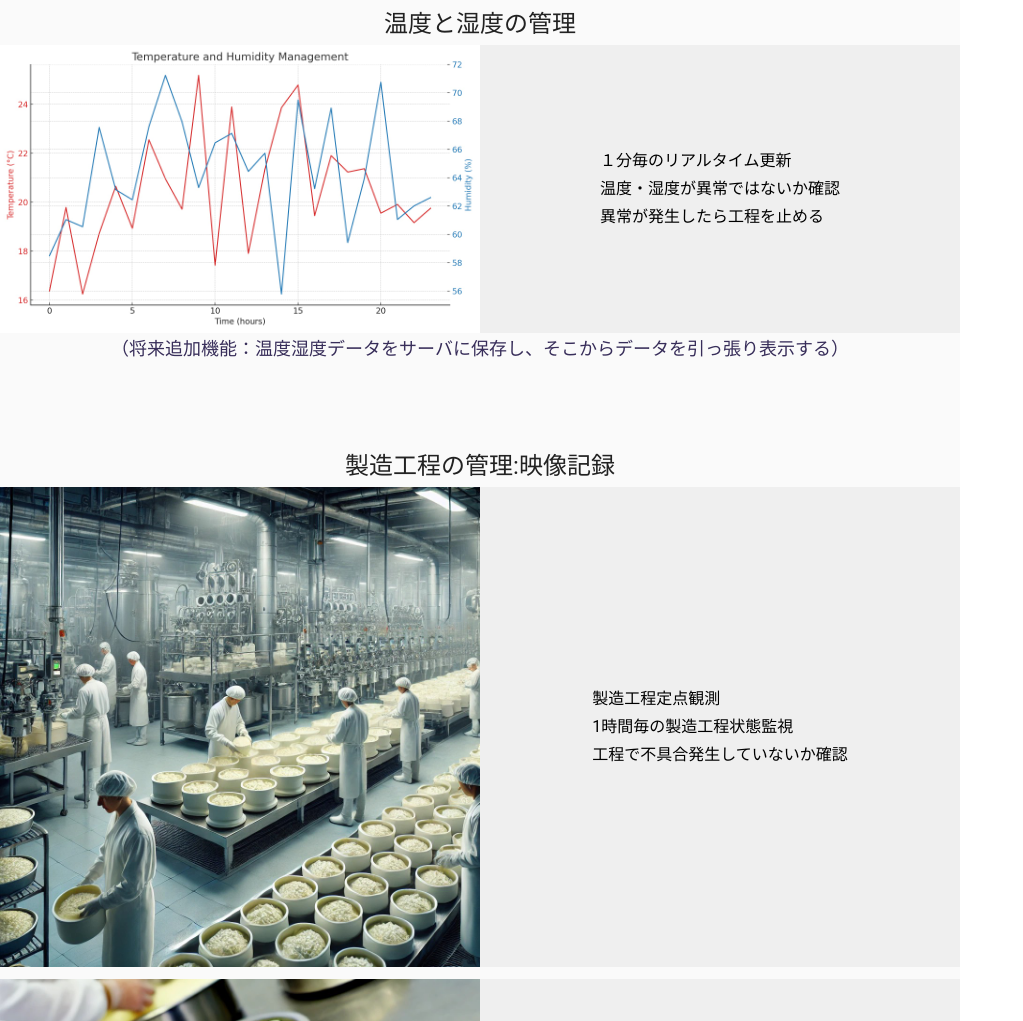
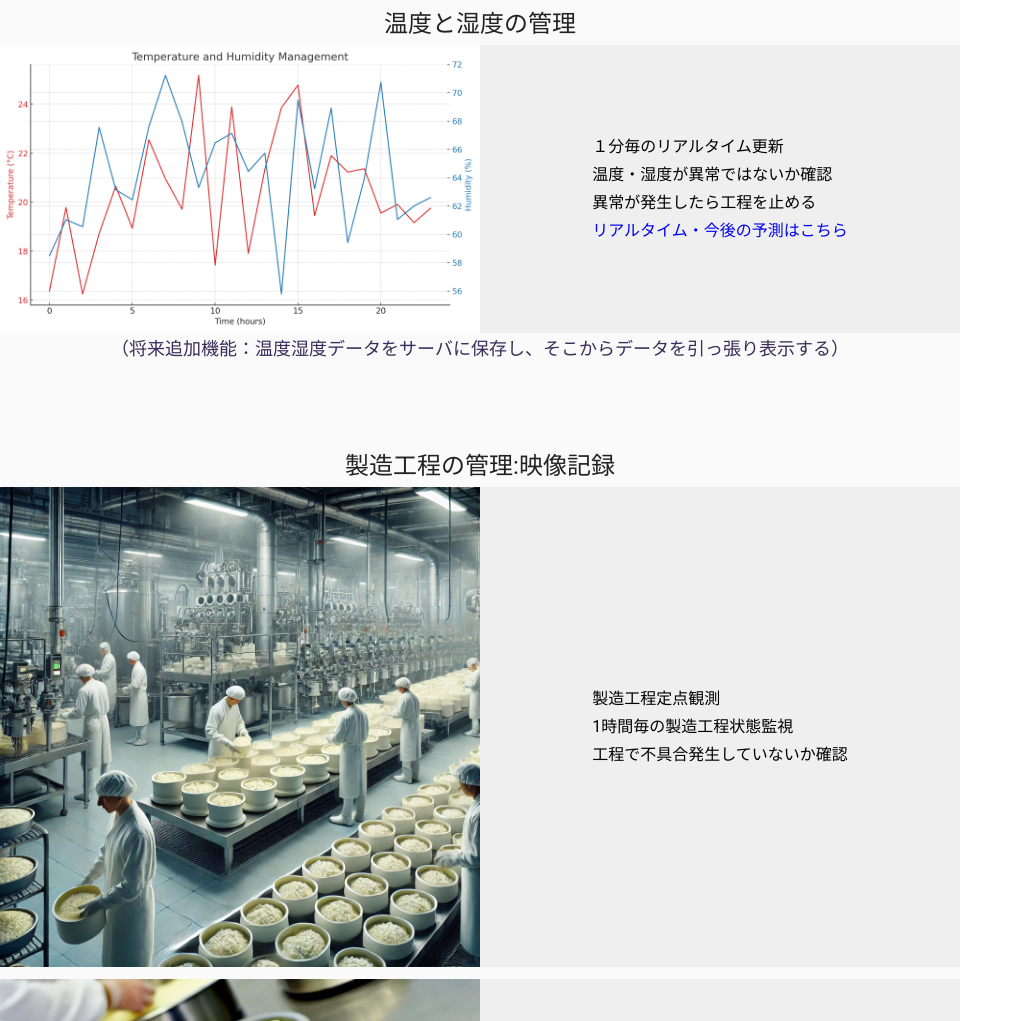
Before and after one commit to tacoTortilla/gs_00_cheese_academy, a plain HTML site: page index.html in a window 1280 px wide. Shown: the part 8649-9670 px from the top of the page, without its empty margins (0-1023 px from the left). Drawn offline with Linux system fonts and the light colour scheme.

Commit message:
湿度・温度情報のページリンクを追加

```diff
--- a/index.html
+++ b/index.html
@@ -459,7 +459,8 @@
                 <div>
                 １分毎のリアルタイム更新<BR>
                 温度・湿度が異常ではないか確認<BR>
-                異常が発生したら工程を止める
+                異常が発生したら工程を止める<BR>
+                <a href="https://tacotortilla.github.io/gs_05_api/">リアルタイム・今後の予測はこちら</a>
             </div>
         </div>
 </div>
```
